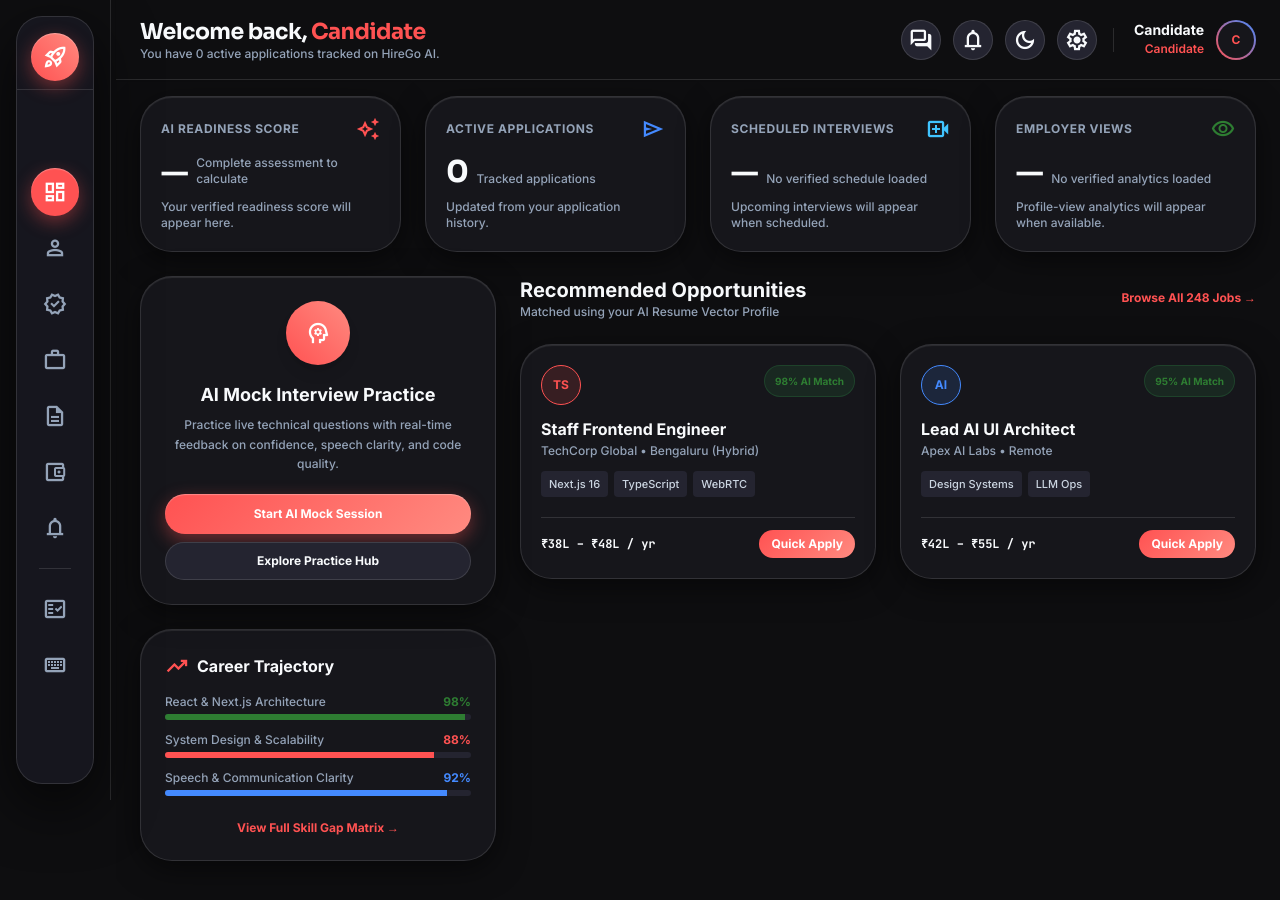
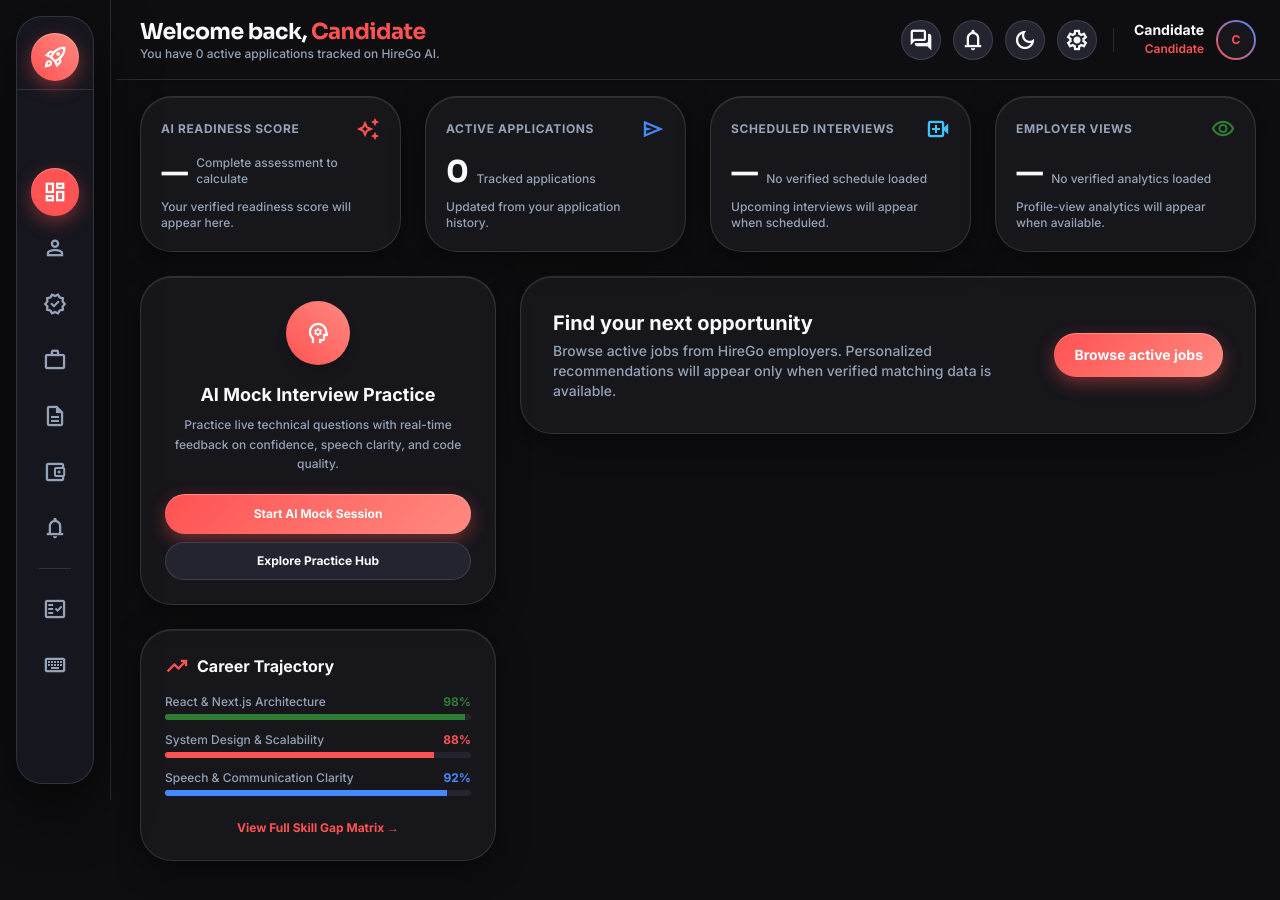
Before and after one commit to hirego1ai-design/hariom-, a Next.js app: page /dashboard in a window 1280 px wide. Shown: the top 900 px of the page. Built offline with nearby package versions, Linux system fonts and the light colour scheme; no server answers.

Commit message:
Replace fake job recommendations with real jobs entry point

```diff
--- a/src/app/dashboard/page.tsx
+++ b/src/app/dashboard/page.tsx
@@ -482,138 +482,25 @@ export default function CandidateDashboardPage() {
               </div>
             </div>
 
-            {/* Right Column: AI Job Recommendations & Applications */}
+            {/* Right Column: Job discovery entry point */}
             <div className="lg:col-span-8 space-y-gutter">
-              <div className="flex items-center justify-between">
+              <div
+                className="rounded-2xl p-6 sm:p-8 flex flex-col sm:flex-row sm:items-center justify-between gap-5"
+                style={{ backgroundColor: "var(--bg-card)", border: "1px solid var(--outline)", boxShadow: "var(--shadow-card)" }}
+              >
                 <div>
-                  <h2 className="font-bold text-xl" style={{ color: "var(--text-primary)" }}>Recommended Opportunities</h2>
-                  <p className="text-xs" style={{ color: "var(--text-muted)" }}>Matched using your AI Resume Vector Profile</p>
+                  <h2 className="font-bold text-xl" style={{ color: "var(--text-primary)" }}>Find your next opportunity</h2>
+                  <p className="text-sm mt-1 max-w-xl" style={{ color: "var(--text-muted)" }}>
+                    Browse active jobs from HireGo employers. Personalized recommendations will appear only when verified matching data is available.
+                  </p>
                 </div>
-                <Link href="/jobs" className="text-xs font-bold hover:underline" style={{ color: "var(--primary)" }}>
-                  Browse All 248 Jobs →
+                <Link
+                  href="/jobs"
+                  className="inline-flex min-h-11 items-center justify-center rounded-xl px-5 text-sm font-bold text-white whitespace-nowrap"
+                  style={{ background: "linear-gradient(135deg, var(--primary), var(--primary-dim))", boxShadow: "var(--shadow-btn-red)" }}
+                >
+                  Browse active jobs
                 </Link>
-              </div>
-
-              <div className="grid grid-cols-1 md:grid-cols-2 gap-gutter">
-                {/* Job Card 1 */}
-                <div
-                  className="p-5 rounded-2xl border transition-all flex flex-col justify-between group"
-                  style={{
-                    backgroundColor: "var(--bg-card)",
-                    border: "1px solid var(--outline)",
-                    boxShadow: "var(--shadow-card)",
-                  }}
-                >
-                  <div>
-                    <div className="flex justify-between items-start mb-3">
-                      <div
-                        className="w-10 h-10 rounded-xl flex items-center justify-center font-bold text-xs"
-                        style={{
-                          backgroundColor: "var(--primary-container-bg)",
-                          color: "var(--primary)",
-                          border: "1px solid var(--primary)",
-                        }}
-                      >
-                        TS
-                      </div>
-                      <span
-                        className="px-2.5 py-1 rounded-full font-bold text-[10px]"
-                        style={{
-                          backgroundColor: "rgba(52,168,83,0.12)",
-                          color: "var(--color-green)",
-                          border: "1px solid rgba(52,168,83,0.2)",
-                        }}
-                      >
-                        98% AI Match
-                      </span>
-                    </div>
-                    <h4 className="font-bold text-base group-hover:text-primary transition-colors" style={{ color: "var(--text-primary)" }}>
-                      Staff Frontend Engineer
-                    </h4>
-                    <p className="text-xs mt-0.5" style={{ color: "var(--text-muted)" }}>TechCorp Global • Bengaluru (Hybrid)</p>
-                    <div className="flex flex-wrap gap-1.5 mt-3">
-                      {["Next.js 16", "TypeScript", "WebRTC"].map((tag) => (
-                        <span
-                          key={tag}
-                          className="px-2 py-0.5 rounded text-[11px]"
-                          style={{ backgroundColor: "var(--surface-container-high)", color: "var(--text-secondary)" }}
-                        >
-                          {tag}
-                        </span>
-                      ))}
-                    </div>
-                  </div>
-                  <div className="mt-5 pt-3 flex items-center justify-between" style={{ borderTop: "1px solid var(--outline)" }}>
-                    <span className="text-xs font-bold font-mono" style={{ color: "var(--text-primary)" }}>₹38L – ₹48L / yr</span>
-                    <Link
-                      href="/jobs"
-                      className="px-3 py-1.5 rounded-lg text-white text-xs font-bold transition-all shadow-sm"
-                      style={{ background: "linear-gradient(135deg, var(--primary), var(--primary-dim))" }}
-                    >
-                      Quick Apply
-                    </Link>
-                  </div>
-                </div>
-
-                {/* Job Card 2 */}
-                <div
-                  className="p-5 rounded-2xl border transition-all flex flex-col justify-between group"
-                  style={{
-                    backgroundColor: "var(--bg-card)",
-                    border: "1px solid var(--outline)",
-                    boxShadow: "var(--shadow-card)",
-                  }}
-                >
-                  <div>
-                    <div className="flex justify-between items-start mb-3">
-                      <div
-                        className="w-10 h-10 rounded-xl flex items-center justify-center font-bold text-xs"
-                        style={{
-                          backgroundColor: "var(--secondary-container-bg)",
-                          color: "var(--secondary)",
-                          border: "1px solid var(--secondary)",
-                        }}
-                      >
-                        AI
-                      </div>
-                      <span
-                        className="px-2.5 py-1 rounded-full font-bold text-[10px]"
-                        style={{
-                          backgroundColor: "rgba(52,168,83,0.12)",
-                          color: "var(--color-green)",
-                          border: "1px solid rgba(52,168,83,0.2)",
-                        }}
-                      >
-                        95% AI Match
-                      </span>
-                    </div>
-                    <h4 className="font-bold text-base group-hover:text-primary transition-colors" style={{ color: "var(--text-primary)" }}>
-                      Lead AI UI Architect
-                    </h4>
-                    <p className="text-xs mt-0.5" style={{ color: "var(--text-muted)" }}>Apex AI Labs • Remote</p>
-                    <div className="flex flex-wrap gap-1.5 mt-3">
-                      {["Design Systems", "LLM Ops"].map((tag) => (
-                        <span
-                          key={tag}
-                          className="px-2 py-0.5 rounded text-[11px]"
-                          style={{ backgroundColor: "var(--surface-container-high)", color: "var(--text-secondary)" }}
-                        >
-                          {tag}
-                        </span>
-                      ))}
-                    </div>
-                  </div>
-                  <div className="mt-5 pt-3 flex items-center justify-between" style={{ borderTop: "1px solid var(--outline)" }}>
-                    <span className="text-xs font-bold font-mono" style={{ color: "var(--text-primary)" }}>₹42L – ₹55L / yr</span>
-                    <Link
-                      href="/jobs"
-                      className="px-3 py-1.5 rounded-lg text-white text-xs font-bold transition-all shadow-sm"
-                      style={{ background: "linear-gradient(135deg, var(--primary), var(--primary-dim))" }}
-                    >
-                      Quick Apply
-                    </Link>
-                  </div>
-                </div>
               </div>
             </div>
           </div>
```
